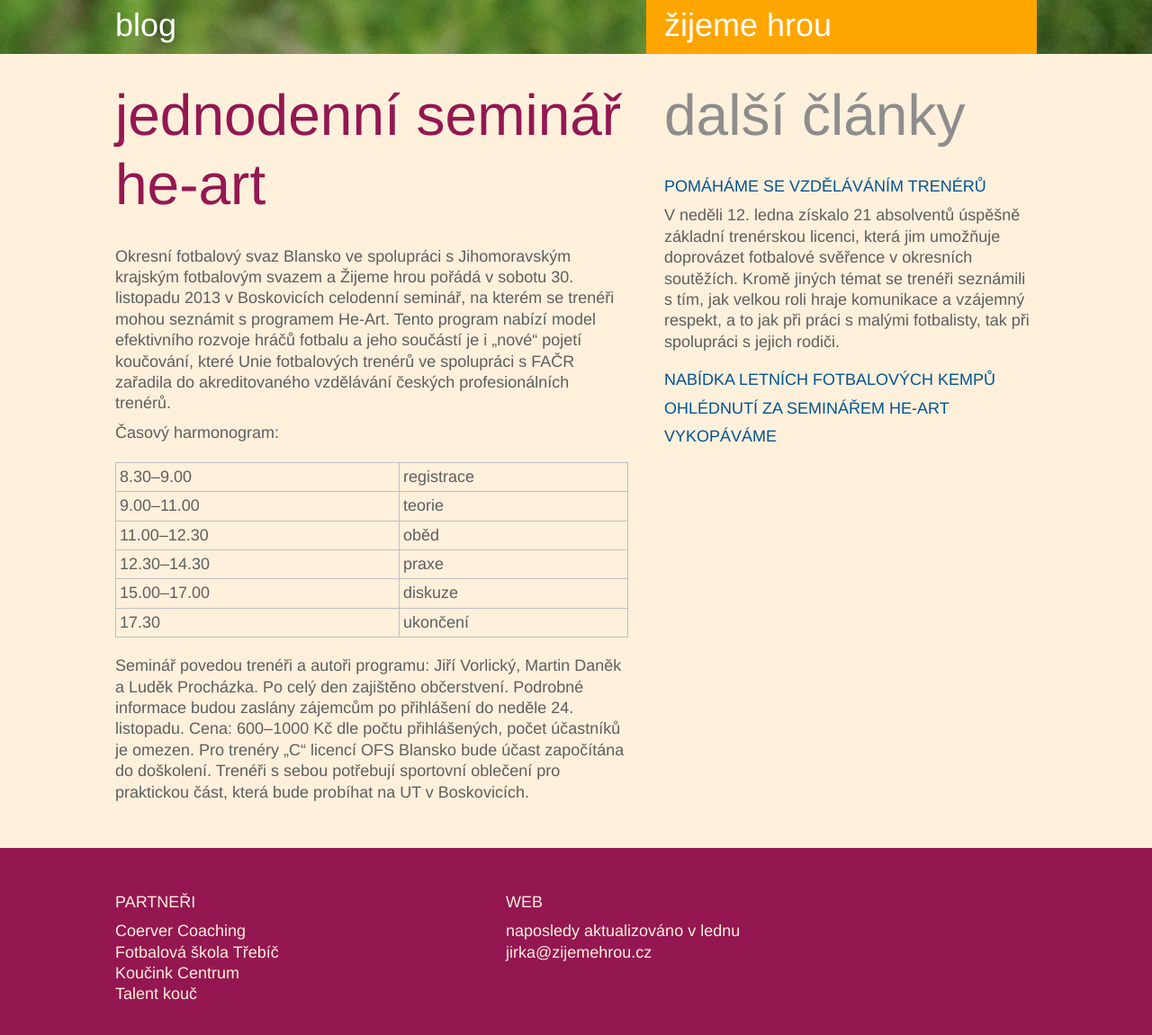
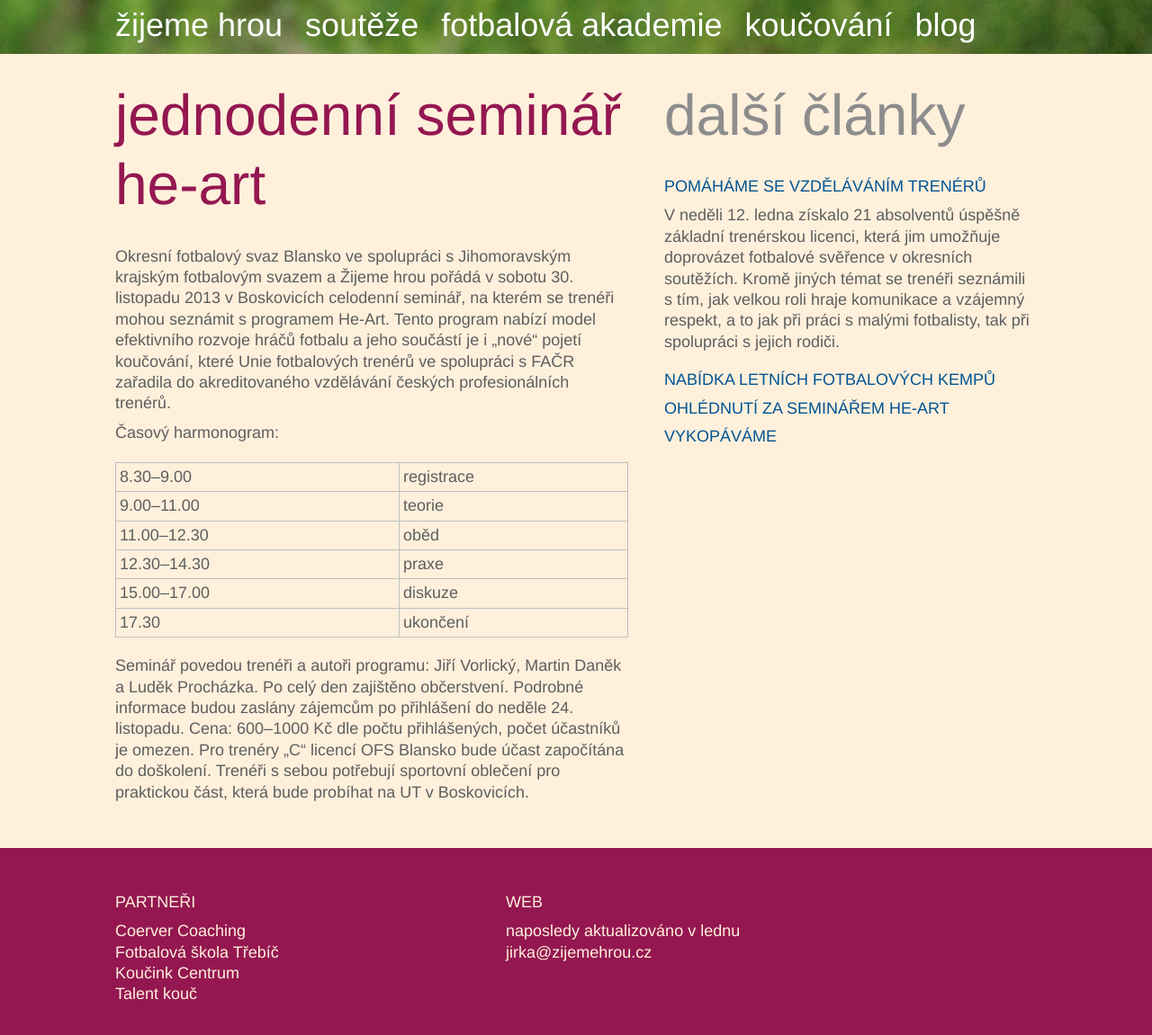
Before and after one commit to zoul/zijeme-hrou, a Jekyll site: the page built from _posts/2013-11-6-seminar-heart.md, in a window 1280 px wide and 1158 px high. Shown: the top 1151 px of the window at 90% size. Built offline with Jekyll 4.4.1, drawn with Linux system fonts in a browser that asks for light colours.

Commit message:
Jednoduchá navigační lišta v záhlaví.

```diff
--- /dev/null
+++ b/_includes/nav-header.html
@@ -0,0 +1,9 @@
+<div class="nav-header">
+    <div class="container">
+        <ul class="list-unstyled menu">
+            {% for node in site.data.navigation %}
+            <li><a href="{{ node.url }}">{{ node.title }}</a></li>
+            {% endfor %}
+        </ul>
+    </div>
+</div>
--- a/_layouts/blog-post.html
+++ b/_layouts/blog-post.html
@@ -7,6 +7,7 @@
         <link rel="stylesheet" href="/css/blog.css">
     </head>
     <body>
+        {% include nav-header.html %}
         <div class="container indented-content">
             <div class="col col-main col-left">
                 <h1>{{ page.title }}</h1>
@@ -16,15 +17,6 @@
                 {% include blog-roll.html %}
             </div>
         </div>
-        <div class="nav-header">
-            <div class="container">
-                <div class="col col-main col-left">
-                    Blog
-                </div><div class="col col-side col-right menu">
-                    <a href="/">Žijeme hrou</a>
-                </div>
-            </div>
-        </div>
         {% include footer.html %}
         {% include deferred-javascript.html %}
     </body>
--- a/css/shared.css
+++ b/css/shared.css
@@ -60,26 +60,20 @@ h1, h2, h3 {
     height: 60px;
     background: url(/img/trava.jpg);
     background-size: cover;
+}
+
+.nav-header li {
+    display: inline-block;
+    line-height: 55px;
+    text-transform: lowercase;
     color: white;
     font-size: 36px;
     font-weight: 100;
-    text-transform: lowercase;
-}
-
-.nav-header .col {
-    height: 60px;
-    line-height: 55px;
-    vertical-align: middle;
-}
-
-.nav-header .menu {
-    background: orange;
+    margin-right: 20px;
 }
 
 .nav-header a {
     color: white;
-    display: block;
-    width: 100%;
 }
 
 .indented-content {
```
Also changed, not shown: _data/navigation.yml (added, +10 -0 lines).
